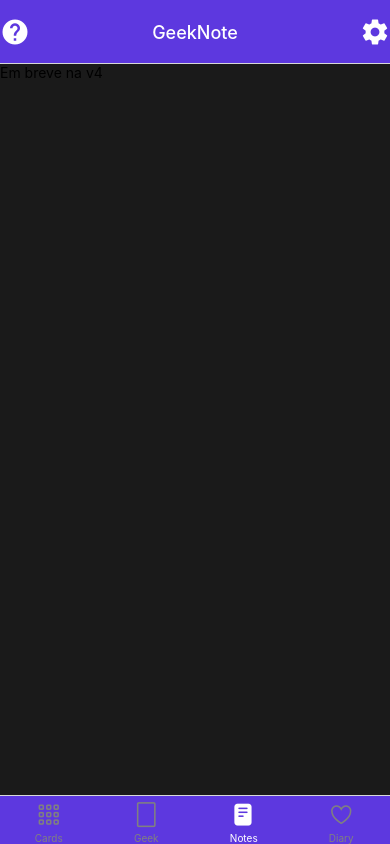
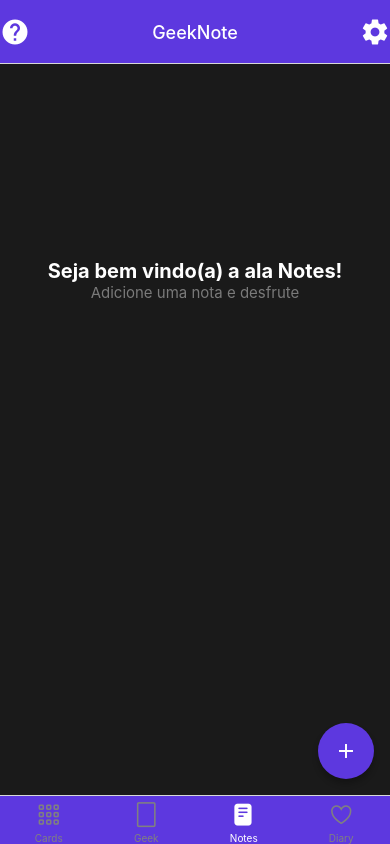
Before and after one commit to luarrekcah/GeekNote, a React Native app: screen /Notes in a window 390 px wide. Built offline with nearby package versions, Linux system fonts and the light colour scheme.

Commit message:
[UPDATES] Screen Notes initial structure and new db none texts on screens

```diff
--- a/source/screens/Main/components/Home/index.js
+++ b/source/screens/Main/components/Home/index.js
@@ -75,9 +75,11 @@
         }>
         {cards === null || cards.length === 0 ? (
           <View style={styles.nullWarn}>
-            <Text style={styles.nullWarnText}>Seja bem vindo ao app!</Text>
+            <Text style={styles.nullWarnText}>
+              Seja bem vindo(a) a ala cards!
+            </Text>
             <Text style={styles.nullWarnTextSec}>
-              Adicione uma nota ou um card inicial
+              Adicione um card inicial e desfrute
             </Text>
           </View>
         ) : (
--- a/source/screens/Notes/index.js
+++ b/source/screens/Notes/index.js
@@ -1,10 +1,56 @@
+import AsyncStorage from '@react-native-async-storage/async-storage';
 import React from 'react';
-import {View, Text, StyleSheet} from 'react-native';
+import {View, Text, StyleSheet, ScrollView} from 'react-native';
+import {FAB} from 'react-native-paper';
+import Colors from '../../Global/colorScheme';
 
 const Notes = ({navigation}) => {
+  const [notes, setNotes] = React.useState([]);
+  const [refreshing, setRefreshing] = React.useState(false);
+
+  const loadData = () => {
+    if (AsyncStorage.getItem('notes')) {
+      AsyncStorage.getItem('notes').then(data => {
+        const dba = JSON.parse(data);
+        setNotes(dba);
+      });
+    } else {
+      setNotes(null);
+    }
+  };
+
+  React.useEffect(() => {
+    const unsubscribe = navigation.addListener('focus', () => {
+      loadData();
+    });
+    return unsubscribe;
+  }, [navigation]);
+
   return (
     <View style={styles.container}>
-      <Text>Em breve na v4</Text>
+      <ScrollView>
+        {notes === null || notes.length === 0 ? (
+          <View style={styles.nullWarn}>
+            <Text style={styles.nullWarnText}>
+              Seja bem vindo(a) a ala Notes!
+            </Text>
+            <Text style={styles.nullWarnTextSec}>
+              Adicione uma nota e desfrute
+            </Text>
+          </View>
+        ) : (
+          <View style={styles.container}>
+            <Text>Aaa ooo</Text>
+          </View>
+        )}
+      </ScrollView>
+      <FAB
+        icon="plus"
+        style={styles.fab}
+        onPress={() =>
+          navigation.navigate('NewCard', {card: {title: '', description: ''}})
+        }
+      />
     </View>
   );
 };
@@ -14,6 +60,28 @@
     flex: 1,
     backgroundColor: '#1A1A1A',
   },
+  fab: {
+    position: 'absolute',
+    margin: 16,
+    right: 0,
+    bottom: 0,
+    backgroundColor: Colors.color.purple,
+  },
+  nullWarn: {
+    flex: 1,
+    justifyContent: 'center',
+    alignItems: 'center',
+    marginTop: '50%',
+  },
+  nullWarnText: {
+    fontSize: 20,
+    fontWeight: 'bold',
+    color: Colors.color.white,
+  },
+  nullWarnTextSec: {
+    fontSize: 15,
+    color: Colors.color.gray,
+  },
 });
 
 export default Notes;
```
